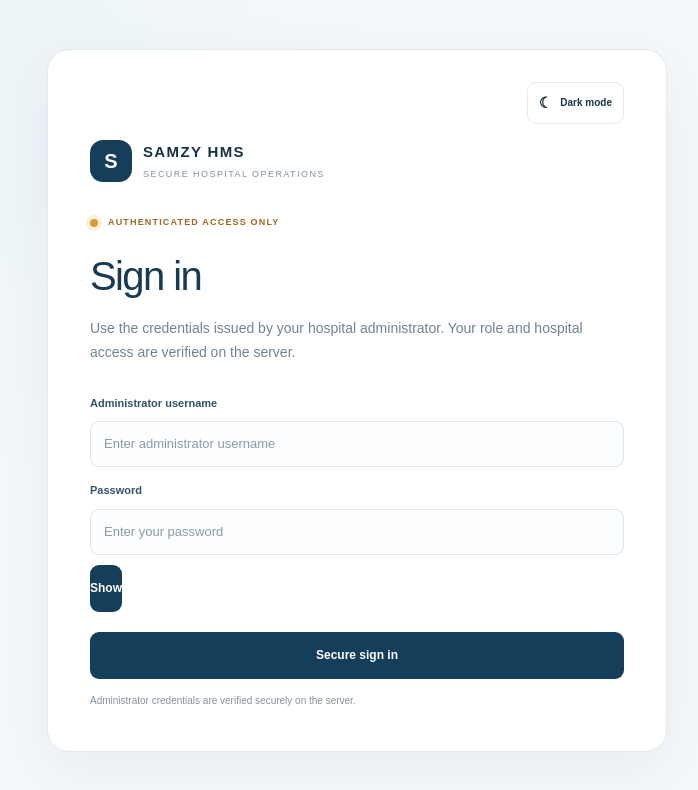
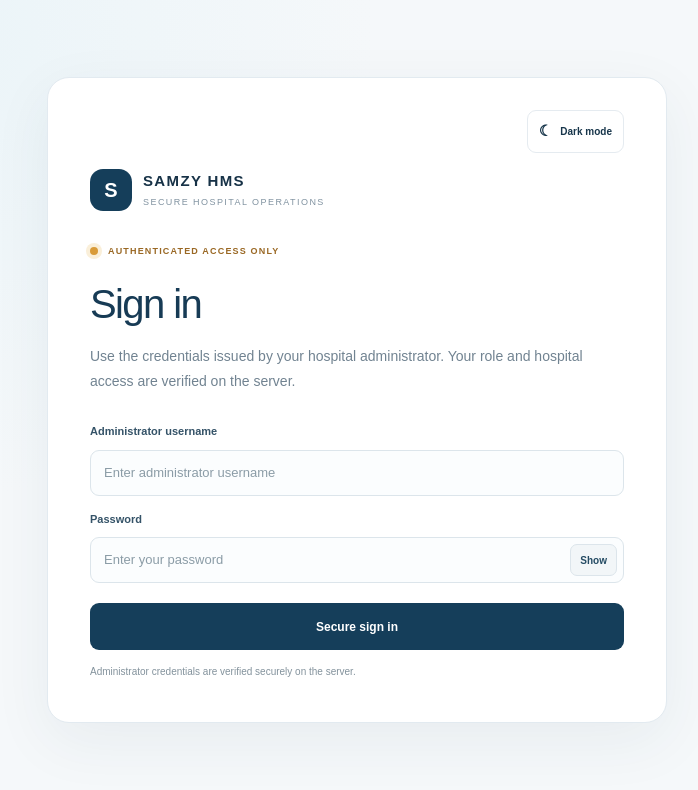
Before and after one commit to Samuel-1111/Samzy-HMS, a Next.js app: page /login in a window 1280 px wide. Shown: the top 790 px of the page, without its empty margins (283-981 px from the left). Built offline with nearby package versions, Linux system fonts and the light colour scheme; no server answers.

Commit message:
Style secure password visibility control

```diff
--- a/src/app/globals.css
+++ b/src/app/globals.css
@@ -258,3 +258,7 @@ html[data-theme="dark"] .coxwell-menu-icon,.coxwell-menu-icon{background:#e8f3f8
 .coxwell-hero-visual{background:#173b50}.coxwell-building-photo{position:absolute;inset:0;width:100%;height:100%;object-fit:cover;object-position:center 48%}.coxwell-photo-shade{position:absolute;inset:0;background:linear-gradient(180deg,#0b27301a 20%,#09283b9c 100%)}.coxwell-visual-card{left:25px;bottom:25px;background:#ffffffed}.coxwell-visual-note{top:22px;right:22px}
 
 .coxwell-trust-section{display:grid;grid-template-columns:.8fr 1.2fr;gap:6vw;align-items:center;padding:78px 8vw;background:var(--hsurface)}.coxwell-trust-section h2{font-size:clamp(32px,3.6vw,44px);line-height:1.12;letter-spacing:-.04em;color:var(--htext)}.coxwell-trust-section h2 em{font-family:Georgia,serif;font-weight:400;color:#2c88a9}.coxwell-trust-grid{display:grid;grid-template-columns:1fr 1fr;gap:12px}.coxwell-trust-grid article{padding:19px;border:1px solid var(--hline);border-radius:11px;background:var(--hsurface2)}.coxwell-trust-grid b{font-size:14px;color:var(--htext)}.coxwell-trust-grid p{margin:8px 0 0;font-size:12px;line-height:1.65;color:var(--hmuted)}@media(max-width:850px){.coxwell-trust-section{grid-template-columns:1fr;gap:15px;padding:55px 24px}}@media(max-width:560px){.coxwell-trust-grid{grid-template-columns:1fr}.coxwell-trust-grid b{font-size:13px}}
+
+/* Secure Vercel-environment Administrator login controls */
+.login-password-wrap{position:relative;display:block;width:100%}.login-password-wrap input{padding-right:68px!important}.login-form .login-password-toggle{position:absolute;right:7px;top:50%;transform:translateY(-50%);min-height:32px;margin:0;padding:0 9px;border:1px solid #dce5eb;border-radius:7px;background:#f2f6f8;color:#244b63;font-size:10px;font-weight:800;cursor:pointer}.login-form .login-password-toggle:hover{background:#e5eef3}
+html[data-theme="dark"] .login-form .login-password-toggle{background:#203448;border-color:#38536a;color:#dcebf4}
```
